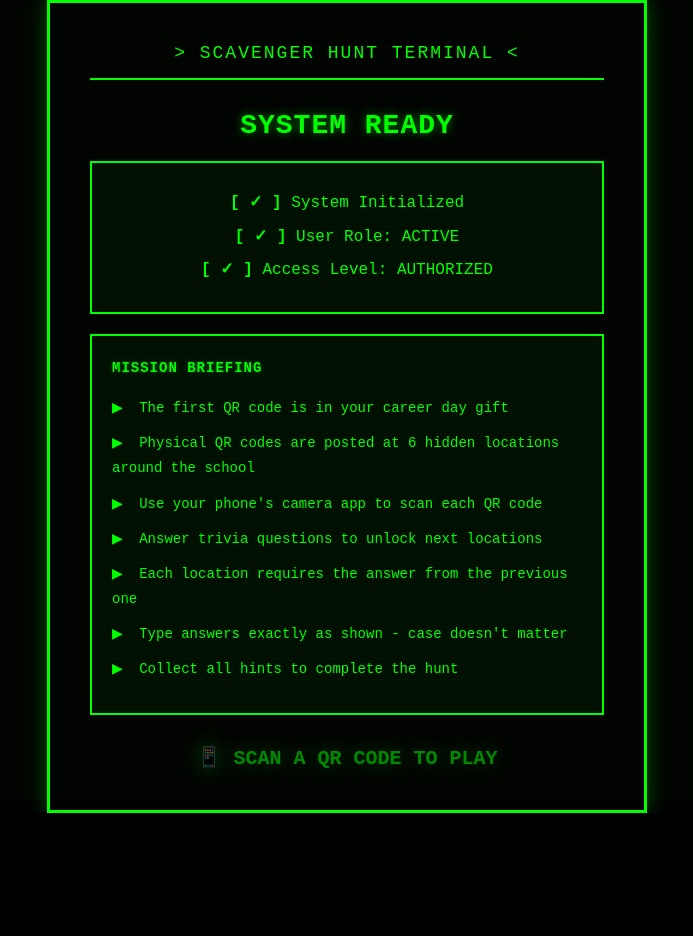
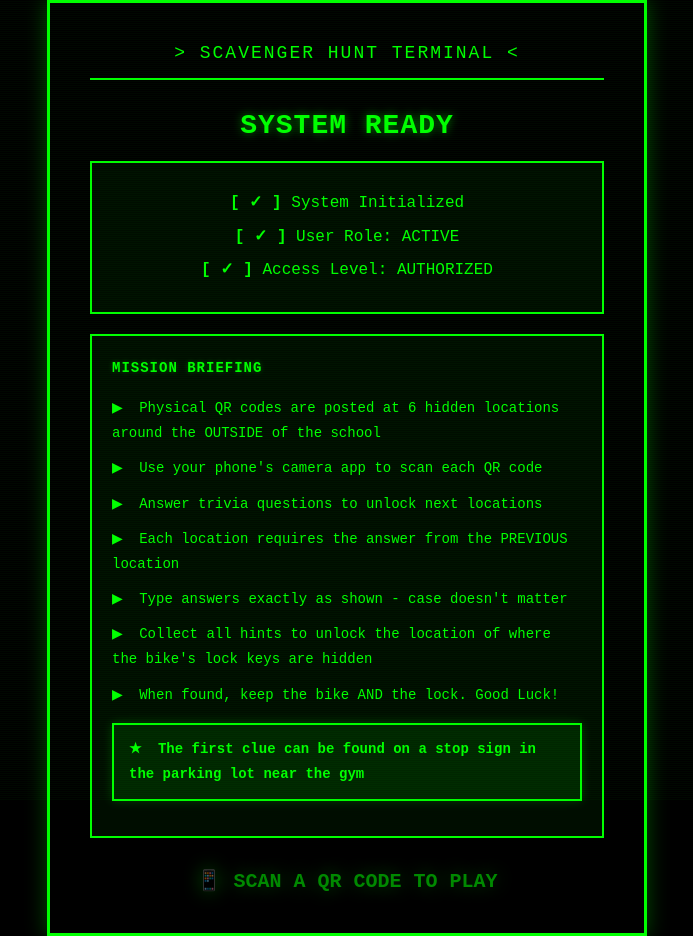
Before and after one commit to nathanroberts55/CareerDayScavengerHunt2026, a plain HTML site: page index.html in a window 1280 px wide. Shown: the whole page, without its empty margins (293-986 px from the left). Before the commit the page ends 813 px from the top, so only its background shows below. Drawn offline with Linux system fonts and the light colour scheme.

Commit message:
Update instructions and hints for scavenger hunt; add styling for first clue

```diff
--- a/index.html
+++ b/index.html
@@ -22,13 +22,17 @@
             </div>
             <div class="instructions">
                 <div class="instructions-title">MISSION BRIEFING</div>
-                <div class="instruction-item">The first QR code is in your career day gift</div>
-                <div class="instruction-item">Physical QR codes are posted at 6 hidden locations around the school</div>
+                <div class="instruction-item">Physical QR codes are posted at 6 hidden locations around the OUTSIDE of
+                    the school</div>
                 <div class="instruction-item">Use your phone's camera app to scan each QR code</div>
                 <div class="instruction-item">Answer trivia questions to unlock next locations</div>
-                <div class="instruction-item">Each location requires the answer from the previous one</div>
+                <div class="instruction-item">Each location requires the answer from the PREVIOUS location</div>
                 <div class="instruction-item">Type answers exactly as shown - case doesn't matter</div>
-                <div class="instruction-item">Collect all hints to complete the hunt</div>
+                <div class="instruction-item">Collect all hints to unlock the location of where the bike's lock keys are
+                    hidden</div>
+                <div class="instruction-item">When found, keep the bike AND the lock. Good Luck!</div>
+                <div class="instruction-item first-instruction">The first clue can be found on a stop sign in the
+                    parking lot near the gym</div>
             </div>
             <div class="qr-instruction">
                 📱 SCAN A QR CODE TO PLAY
--- a/script.js
+++ b/script.js
@@ -10,7 +10,7 @@ const CONFIG = {
 				'This engineer has led Microsoft since 2014 and helped the company focus on the cloud.',
 			question: 'Who is the current CEO of Microsoft?',
 			answerBase64: 'U2F0eWEgTmFkZWxsYQ==', // "Satya Nadella" in Base64
-			hint: 'Access Granted. Proceed to the cafeteria lockers for the next scan.',
+			hint: 'Access Granted. Find the next clue near where you have a seat after some fun on the playground.',
 		},
 		{
 			id: 'k4m7v',
@@ -19,7 +19,7 @@ const CONFIG = {
 				'Microsoft runs a huge network of computers that lets people store files over the internet. Its name is also a shade of bright blue!',
 			question: "What is the name of Microsoft's cloud platform?",
 			answerBase64: 'QXp1cmU=', // "Azure" in Base64
-			hint: 'Access Granted. Head to the library computers for the next clue.',
+			hint: 'Access Granted. The next clue can be found along the bottom of a fence where you might also find a home run ball.',
 		},
 		{
 			id: 'p2n8q',
@@ -28,7 +28,7 @@ const CONFIG = {
 				'In 2001, Microsoft released a powerful gaming console with a famous green-and-black logo.',
 			question: "What is the name of Microsoft's gaming system?",
 			answerBase64: 'WEJveA==', // "Xbox" in Base64
-			hint: 'Access Granted. Check the gym equipment room for your next mission.',
+			hint: 'Access Granted. Look high and find the next clue on a sign that tells you that you can ONLY go left in the parking lot.',
 		},
 		{
 			id: 'j6x3l',
@@ -37,7 +37,7 @@ const CONFIG = {
 				'Microsoft has a new AI companion that helps you write, code, and create images across Windows and Office.',
 			question: "What is the name of Microsoft's AI assistant?",
 			answerBase64: 'Q29waWxvdA==', // "Copilot" in Base64
-			hint: 'Access Granted. The art room holds your next destination.',
+			hint: 'Access Granted. You have chased many codes, find this next clue close to where you might also want to get a sip to drink and stay hydrated.',
 		},
 		{
 			id: 'c9w5r',
@@ -46,16 +46,16 @@ const CONFIG = {
 				"This AI assistant was named after a famous character from the Halo video games and was Microsoft's original helper before Copilot.",
 			question: 'What was its name?',
 			answerBase64: 'Q29ydGFuYQ==', // "Cortana" in Base64
-			hint: 'Access Granted. The science lab is your next location. Final scan awaits!',
+			hint: 'Access Granted. I hope you will not be late, find this last clue by door B-8',
 		},
 		{
 			id: 'f1t4s',
-			title: 'Minecraft Station',
+			title: 'Gaming Station',
 			context:
 				'In 2014, Microsoft bought the company that made a world-famous game made of blocks.',
 			question: 'What is the name of this "blocky" sandbox game?',
 			answerBase64: 'TWluZWNyYWZ0', // "Minecraft" in Base64
-			hint: 'Access Granted. Return to home base for your final reward!',
+			hint: 'Access Granted. You have solved the last puzzle! Go to the main entrance, and under the buildings numbers leave no "stone" unturned to find where the keys are hidden.',
 		},
 	],
 };
--- a/styles.css
+++ b/styles.css
@@ -123,6 +123,19 @@ body::before {
     content: '▶ ';
     color: #0f0;
     margin-right: 8px;
+}
+
+.first-instruction {
+    padding: 12px 15px;
+    margin: 15px 0;
+    border: 2px solid #0f0;
+    background-color: rgba(0, 255, 0, 0.1);
+    box-shadow: 0 0 10px rgba(0, 255, 0, 0.2);
+    font-weight: bold;
+}
+
+.first-instruction::before {
+    content: '★ ';
 }
 
 .qr-instruction {
```
